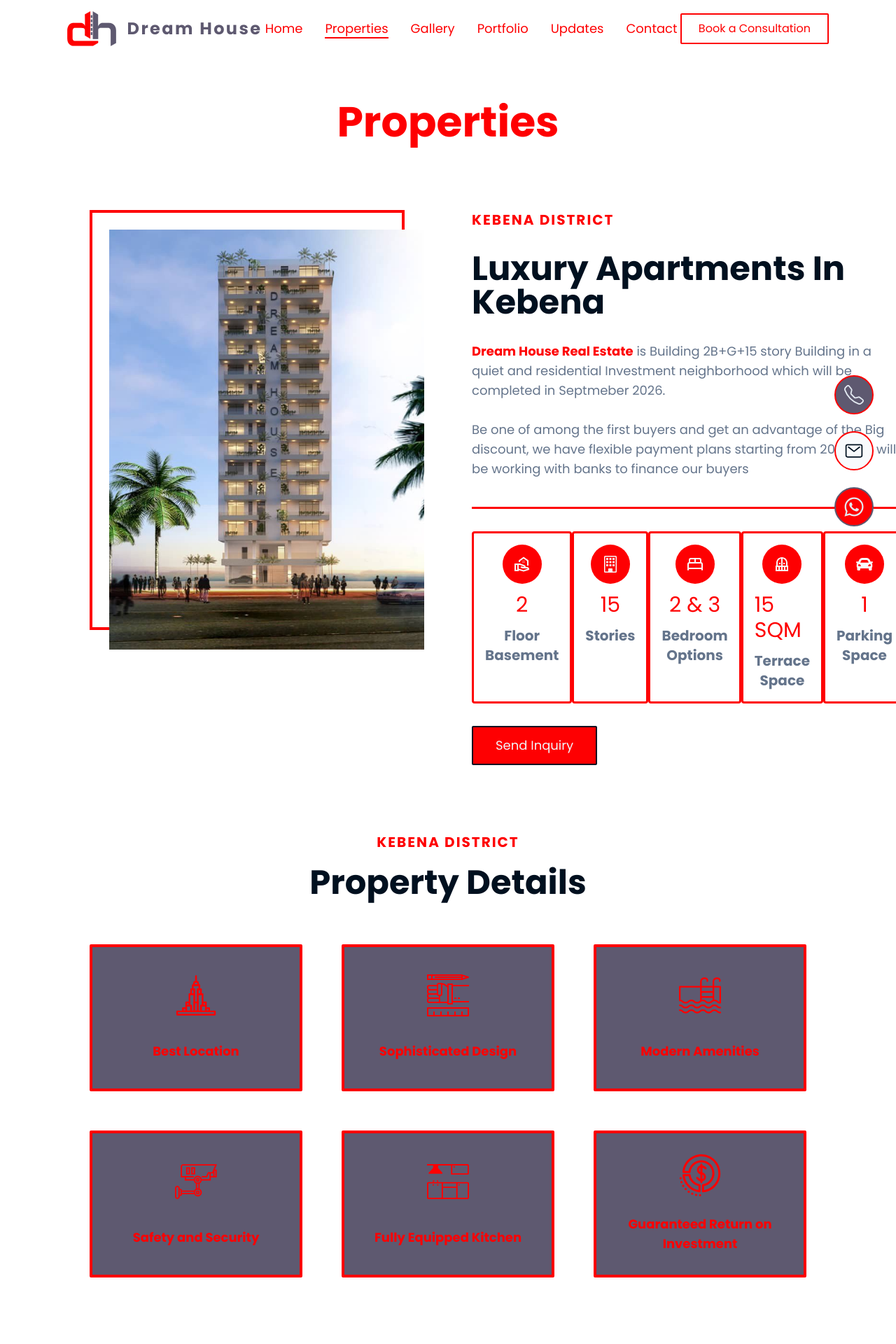
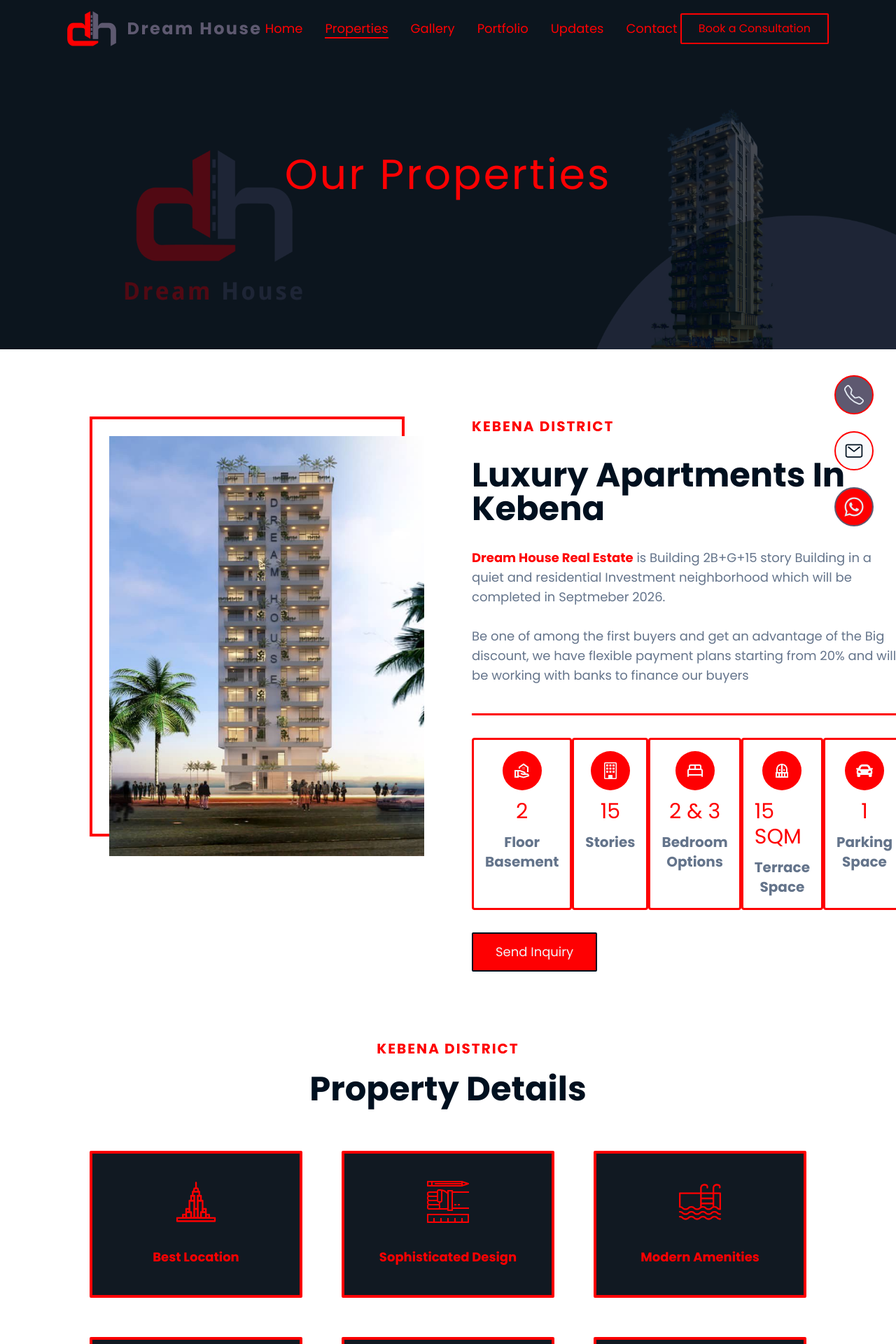
Before and after one commit to jeremy-daa/dream-house-real-estate, a Next.js app: page /properties in a window 1280 px wide. Shown: the top 1920 px of the page at 70% size. Built offline with nearby package versions, Linux system fonts and the light colour scheme.

Commit message:
dun dun dunn

```diff
--- a/app/gallery/page.tsx
+++ b/app/gallery/page.tsx
@@ -6,7 +6,7 @@
 const page = () => {
   return (
     <div>
-      <PageHero title="Gallery" img="/stock/12.jpg" />
+      <PageHero title="Gallery" img="/page_hero.png" />
       <GallerySlider
         title={"Building Design"}
         interval={4000}
--- a/app/globals.css
+++ b/app/globals.css
@@ -11,7 +11,7 @@
   --red-transparent: #FE000249;
   /* --blue-transparent: #00101fa3; */
   --blue-transparent: #00101fa3;
-  --card-color: #041e35;
+  --card-color: #0d151efa;
   --card-blue: #5E5970;
   --bg: #0D151E;
   --nav-scroll: #0d151efa;
--- a/app/properties/page.tsx
+++ b/app/properties/page.tsx
@@ -7,11 +7,8 @@
 
 const page = () => {
   return (
-    <div className="mt-36">
-      {/* <PageHero title="Properties" /> */}
-      <h1 className="text-6xl text-center text-[var(--theme-red)] font-semibold">
-        Properties
-      </h1>
+    <div>
+      <PageHero title="Our Properties" img="/page_hero.png" />
       <PropertyIntro />
       <PropertyInfo />
       <PropertyUnits />
--- a/components/ContactForm.tsx
+++ b/components/ContactForm.tsx
@@ -66,7 +66,7 @@
   };
   return (
     <div className="w-[80%] mx-auto mt-10 rounded-lg flex shadowContact p-4">
-      <div className="flex-[0.40] rounded-lg bg-[var(--card-blue)] p-8 text-slate-400 flex flex-col gap-16 relative overflow-hidden">
+      <div className="flex-[0.40] rounded-lg bg-[var(--card-color)] p-8 text-slate-400 flex flex-col gap-16 relative overflow-hidden">
         <div className="circleBG bottom-0 h-52 w-52 right-0 translate-x-1/3 translate-y-1/3 z-0">
           <div className="circleBG top-0 h-32 w-32 left-0 -translate-x-1/3 -translate-y-1/3 z-0"></div>
         </div>
--- a/components/Footer.tsx
+++ b/components/Footer.tsx
@@ -37,7 +37,7 @@
         </Link>
       </div>
 
-      <div className="text-slate-100 bg-[var(--card-blue)] pt-64 px-[100px] pb-24 flex justify-between gap-10 items-start">
+      <div className="text-slate-100 bg-[var(--card-color)] pt-64 px-[100px] pb-24 flex justify-between gap-10 items-start">
         <div className="flex flex-col gap-8">
           <div className="flex flex-col gap-2 items-center">
             <Image
--- a/components/PageHero.tsx
+++ b/components/PageHero.tsx
@@ -3,13 +3,13 @@
 
 const PageHero = ({ title, img }: { title: string; img?: string }) => {
   return (
-    <div className="w-full py-40 flex justify-center items-center relative bg-[var(--theme-blue)] ">
+    <div className="w-full py-52 flex justify-center items-center relative bg-[var(--theme-blue)] ">
       <Image
-        src={img || "/stock/12.jpg"}
+        src={img || "/page_hero.png"}
         alt="hero"
         width={1920}
         height={1280}
-        className="absolute top-0 left-0 w-full h-full object-cover grayscale object-"
+        className="absolute top-0 left-0 w-full h-full object-cover grayscale object-bottom"
         style={{
           zIndex: 0,
           filter: "brightness(0.8)",
@@ -23,7 +23,7 @@
         }}
       ></div>
       <h1
-        className="text-white text-6xl tracking-wider leading-snug max-w-6xl text-center"
+        className="text-[var(--theme-red)] text-6xl tracking-wider leading-snug max-w-6xl text-center"
         style={{ zIndex: 1 }}
       >
         {title}
--- a/components/PropertyInfo.tsx
+++ b/components/PropertyInfo.tsx
@@ -14,7 +14,7 @@
         <div className="flex gap-14 justify-center w-full">
           <div className="card w-[350px] h-[210px] select-none">
             <div className="card-inner">
-              <div className="card-front flex flex-col items-center justify-evenly gap-6 bg-[var(--card-blue)] border-[var(--theme-red)] px-5 py-7 rounded-sm  border-[4px]">
+              <div className="card-front flex flex-col items-center justify-evenly gap-6 bg-[var(--card-color)] border-[var(--theme-red)] px-5 py-7 rounded-sm  border-[4px]">
                 <Image
                   src="/vectors/location.svg"
                   alt="ROI"
@@ -35,7 +35,7 @@
           </div>
           <div className="card w-[350px] h-[210px] select-none">
             <div className="card-inner">
-              <div className="card-front flex flex-col items-center justify-evenly gap-6 bg-[var(--card-blue)] border-[var(--theme-red)] px-5 py-7 rounded-sm  border-[4px]">
+              <div className="card-front flex flex-col items-center justify-evenly gap-6 bg-[var(--card-color)] border-[var(--theme-red)] px-5 py-7 rounded-sm  border-[4px]">
                 <Image
                   src="/vectors/design.svg"
                   alt="Sophisticated Design"
@@ -57,7 +57,7 @@
           </div>
           <div className="card w-[350px] h-[210px] select-none">
             <div className="card-inner">
-              <div className="card-front flex flex-col items-center justify-evenly gap-6 bg-[var(--card-blue)] border-[var(--theme-red)] px-5 py-7 rounded-sm  border-[4px]">
+              <div className="card-front flex flex-col items-center justify-evenly gap-6 bg-[var(--card-color)] border-[var(--theme-red)] px-5 py-7 rounded-sm  border-[4px]">
                 <Image
                   src="/vectors/amenities.svg"
                   alt="ROI"
@@ -82,7 +82,7 @@
         <div className="flex gap-14 justify-center w-full">
           <div className="card w-[350px] h-[210px] select-none">
             <div className="card-inner">
-              <div className="card-front flex flex-col items-center justify-evenly gap-6 bg-[var(--card-blue)] border-[var(--theme-red)] px-5 py-7 rounded-sm  border-[4px]">
+              <div className="card-front flex flex-col items-center justify-evenly gap-6 bg-[var(--card-color)] border-[var(--theme-red)] px-5 py-7 rounded-sm  border-[4px]">
                 <Image
                   src="/vectors/security.svg"
                   alt="ROI"
@@ -103,7 +103,7 @@
           </div>
           <div className="card w-[350px] h-[210px] select-none">
             <div className="card-inner">
-              <div className="card-front flex flex-col items-center justify-evenly gap-6 bg-[var(--card-blue)] border-[var(--theme-red)] px-5 py-7 rounded-sm  border-[4px]">
+              <div className="card-front flex flex-col items-center justify-evenly gap-6 bg-[var(--card-color)] border-[var(--theme-red)] px-5 py-7 rounded-sm  border-[4px]">
                 <Image
                   src="/vectors/kitchen.svg"
                   alt="ROI"
@@ -124,7 +124,7 @@
           </div>
           <div className="card w-[350px] h-[210px] select-none">
             <div className="card-inner">
-              <div className="card-front flex flex-col items-center justify-evenly gap-6 bg-[var(--card-blue)] border-[var(--theme-red)] px-5 py-7 rounded-sm  border-[4px]">
+              <div className="card-front flex flex-col items-center justify-evenly gap-6 bg-[var(--card-color)] border-[var(--theme-red)] px-5 py-7 rounded-sm  border-[4px]">
                 <Image
                   src="/vectors/roi.svg"
                   alt="ROI"
```
Also changed, not shown: public/page_hero.png (added).
